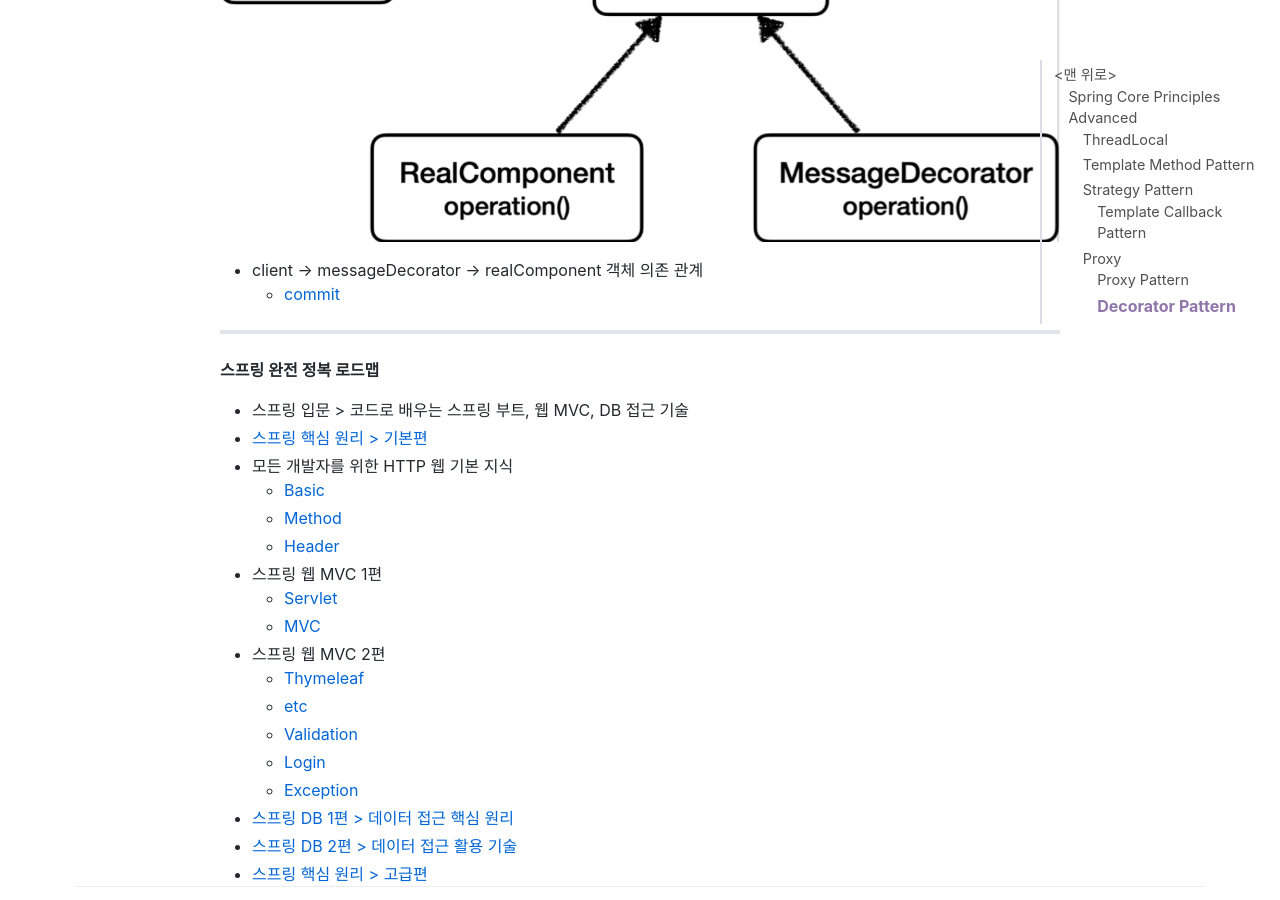
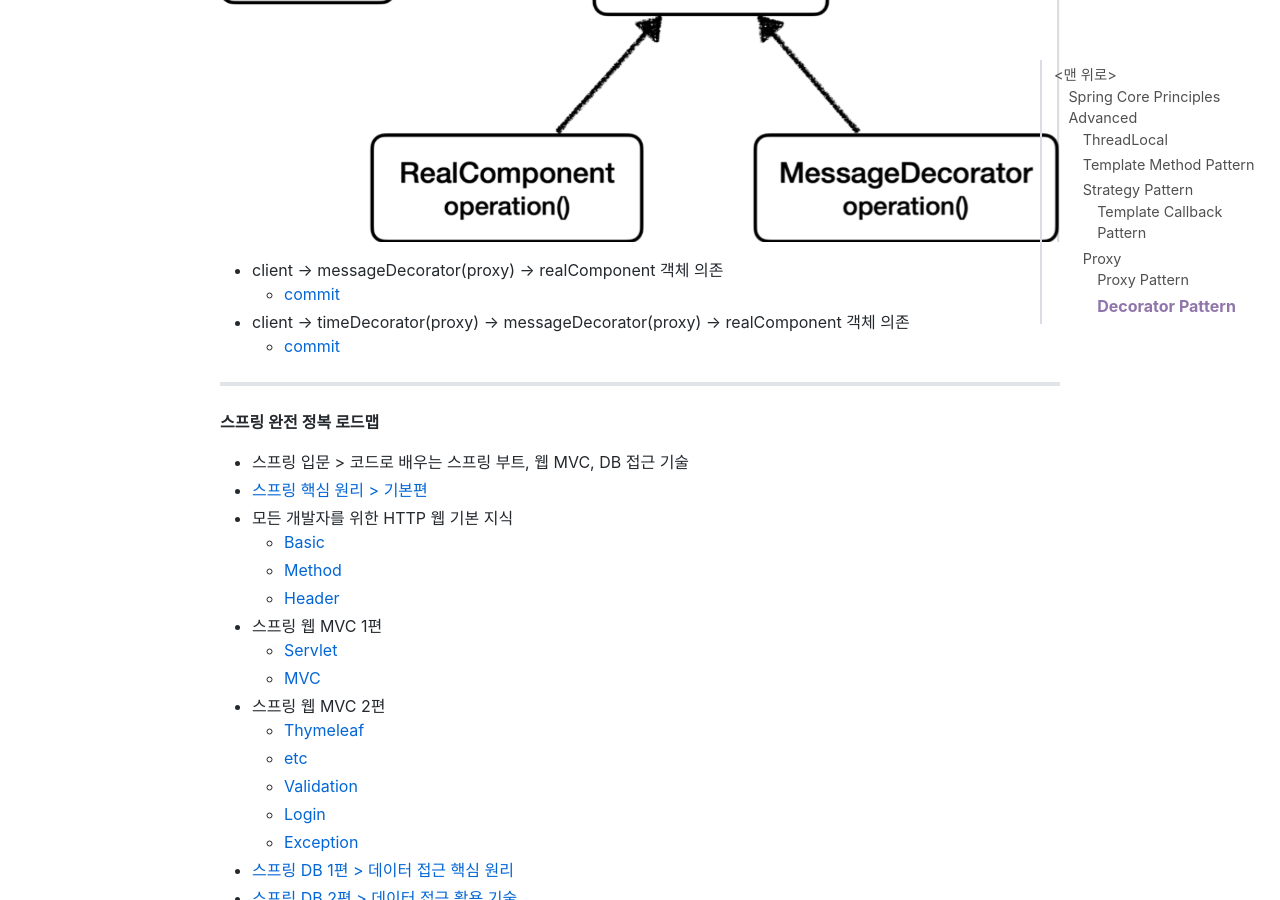
Before and after one commit to jihunparkme/jihunparkme.github.io, a Jekyll site: the page built from _posts/2022-11-20-Spring-Core-Principles-Advanced.md, in a window 1280 px wide and 900 px high, scrolled down 8655 px. Built offline with Jekyll 4.4.1, drawn with Linux system fonts in a browser that asks for light colours; nearby versions of some CDN libraries; comment, search, counter and statistics services are not loaded.

Commit message:
[Decorator Pattern] 예제 코드 3

```diff
--- a/_posts/2022-11-20-Spring-Core-Principles-Advanced.md
+++ b/_posts/2022-11-20-Spring-Core-Principles-Advanced.md
@@ -235,9 +235,10 @@ client.execute();
 
 ![Result](https://github.com/jihunparkme/jihunparkme.github.io/blob/master/post_img/spring/decorator-pattern.png?raw=true 'Result')
 
-- client -> messageDecorator -> realComponent 객체 의존 관계
+- client -> messageDecorator(proxy) -> realComponent 객체 의존
   - [commit](https://github.com/jihunparkme/Inflearn-Spring-Core-Principles-Advanced/commit/e4b4259f939424fded208fa43272534683f6c559)
-
+- client -> timeDecorator(proxy) -> messageDecorator(proxy) -> realComponent 객체 의존
+  - [commit](https://github.com/jihunparkme/Inflearn-Spring-Core-Principles-Advanced/commit/24d4e14af5948368a1341d12d7974ccb5fa8c5f0)
 
 
 
```
